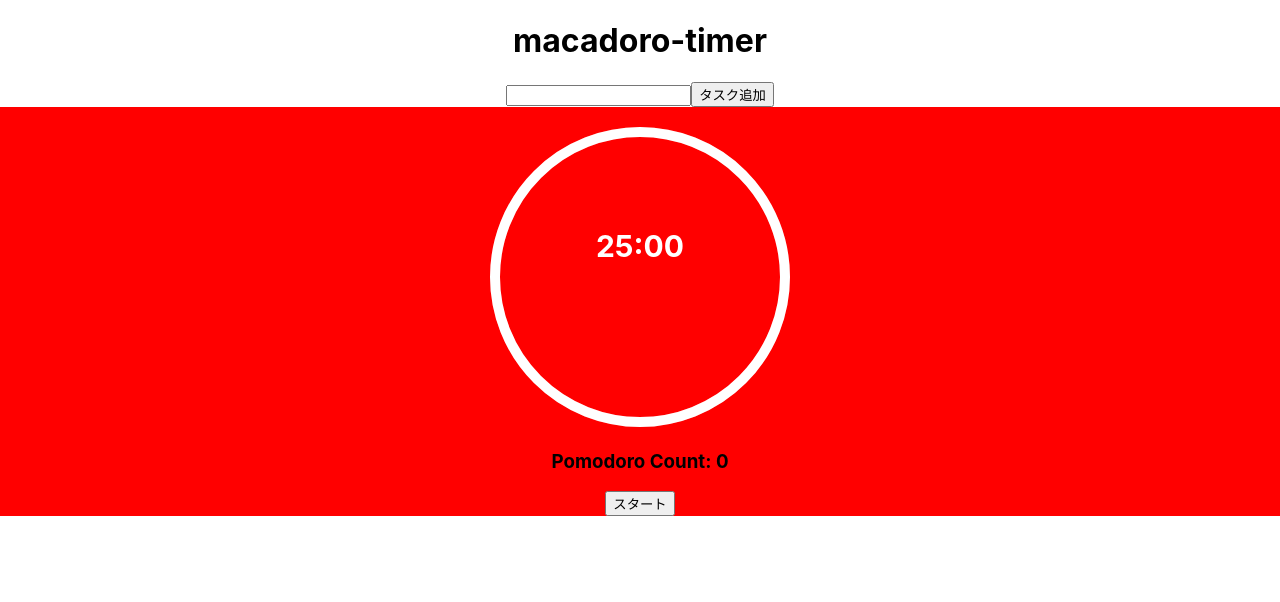
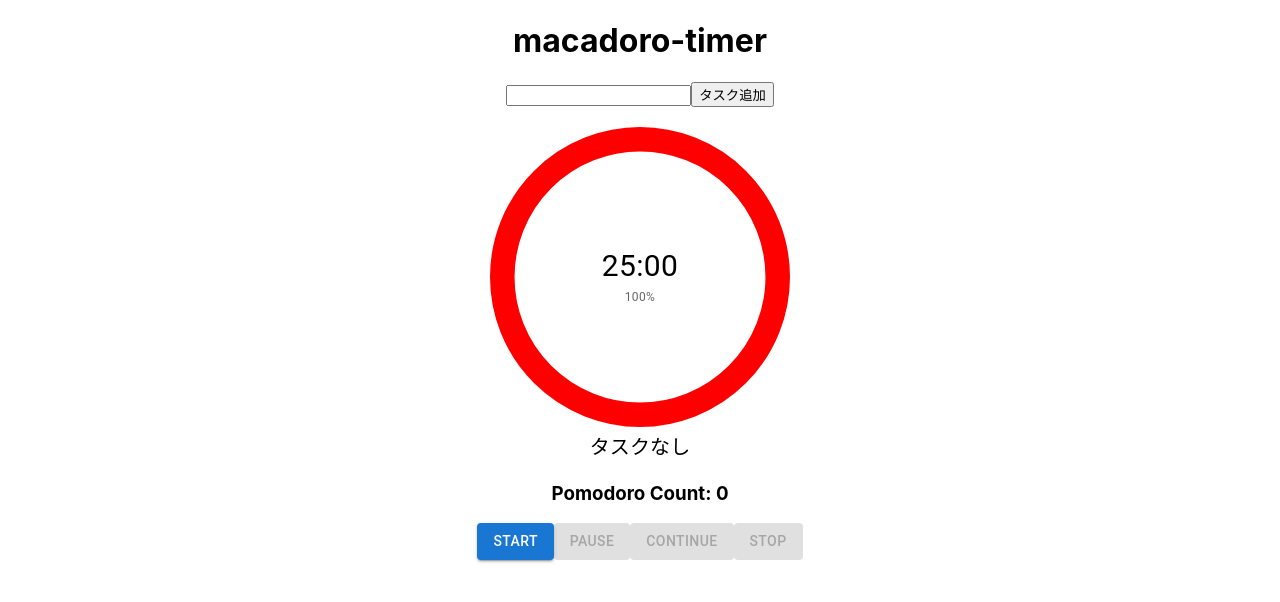
Before and after one commit to ryuimoto/macadoro-timer, a React (Create React App) app: page / in a window 1280 px wide. Shown: the top 602 px of the page. Built offline with nearby package versions, Linux system fonts and the light colour scheme.

Commit message:
MUIを導入

```diff
--- a/src/components/CircularProgress.js
+++ b/src/components/CircularProgress.js
@@ -1,4 +1,7 @@
 import React from "react";
+import { CircularProgress as MuiCircularProgress } from "@mui/material"; // 名前を変更してインポート
+import Typography from "@mui/material/Typography";
+import Box from "@mui/material/Box";
 
 const CircularProgress = ({size,progress,strokeWidth,circleOneStroke,circleTwoStroke,children,timeLeft,activeTask}) => {
     const center = size / 2;
@@ -51,7 +54,9 @@ const CircularProgress = ({size,progress,strokeWidth,circleOneStroke,circleTwoSt
             </text>
           )}
         </svg>
+
       );
+
 };
 
 export default CircularProgress;
--- /dev/null
+++ b/src/components/CircularProgressWithLabel.js
@@ -0,0 +1,35 @@
+import React from 'react';
+import CircularProgress from '@mui/material/CircularProgress';
+import Typography from '@mui/material/Typography';
+import Box from '@mui/material/Box';
+
+function CircularProgressWithLabel(props) {
+  return (
+      <Box position="relative" display="inline-flex">
+          <CircularProgress
+          variant="determinate" {...props}
+          style={{ color:'red' }}
+          size={300}
+          />
+          <Box
+              top={0}
+              left={0}
+              bottom={0}
+              right={0}
+              position="absolute"
+              display="flex"
+              alignItems="center"
+              justifyContent="center"
+              flexDirection="column"
+          >
+              <Typography
+              variant="body2"
+              fontSize={30}
+              >{props.label}</Typography>
+              <Typography variant="caption" component="div" color="textSecondary">{`${Math.round(props.value)}%`}</Typography>
+          </Box>
+      </Box>
+  );
+}
+
+export default CircularProgressWithLabel;
--- a/src/components/PomodoroTimer.js
+++ b/src/components/PomodoroTimer.js
@@ -1,20 +1,29 @@
 import React, { useState, useEffect } from "react";
-import CircularProgress from "./CircularProgress";
+import CircularProgressWithLabel from "./CircularProgressWithLabel";
+import Typography from '@mui/material/Typography';
+import Box from "@mui/material/Box";
+import { Button } from "@mui/material";
 
 function PomodoroTimer({ activeTask }) {
     const totalSeconds = 25 * 60;
+    const audio = new Audio('');
 
     const [secondsLeft, setSecondsLeft] = useState(() => {
         const savedSeconds = localStorage.getItem('secondsLeft');
         return savedSeconds !== null && !isNaN(savedSeconds) ? Number(savedSeconds) : 25 * 60;
     });
 
-    const [progress,setProgress] = useState((secondsLeft / totalSeconds) * 100);
+    const [progress, setProgress] = useState((secondsLeft / totalSeconds) * 100);
+
+    useEffect(() => {
+        setProgress((secondsLeft / totalSeconds) * 100);
+    }, [secondsLeft]);
 
     const [isActive, setIsActive] = useState(() => {
         const savedIsActive = localStorage.getItem('isActive');
         return savedIsActive ? savedIsActive === 'true' : false;
     });
+
     const [isPaused, setIsPaused] = useState(() =>
         localStorage.getItem('isPaused') === 'true');
     const [isWorking, setIsWorking] = useState(() =>
@@ -22,23 +31,28 @@ function PomodoroTimer({ activeTask }) {
     const [pomodoroCount, setPomodoroCount] = useState(() =>
         Number(localStorage.getItem('pomodoroCount')) || 0);
 
+
+
     useEffect(() => {
         const interval = setInterval(() => {
             if (isActive && !isPaused) {
-                if (secondsLeft > 0) {
-                    setSecondsLeft(prev => prev -1);
-                    localStorage.setItem('secondsLeft', secondsLeft - 1);
-                } else {
-                    setIsActive(false);
-                    setIsWorking(!isWorking);
-                    setSecondsLeft(isWorking ? 5 * 60 : 25 * 60);
-                    localStorage.setItem('isActive', false);
-                    localStorage.setItem('isWorking', !isWorking);
-                    if (isWorking) {
-                        setPomodoroCount(pomodoroCount + 1);
-                        localStorage.setItem('pomodoroCount', pomodoroCount + 1);
+                setSecondsLeft(prevSeconds => {
+                    if(prevSeconds > 0){
+                        localStorage.getItem('secondsLeft',prevSeconds - 1);
+                        return prevSeconds - 1;
+                    }else{
+                        setIsActive(false);
+                        setIsWorking(!isWorking);
+                        const newSeconds = isWorking ? 5 * 60 : 25 * 60;
+                        localStorage.setItem('isActive',false);
+                        localStorage.setItem('isWorking',!isWorking);
+                        if(isWorking){
+                            setPomodoroCount(pomodoroCount + 1);
+                            localStorage.setItem('pomodoroCount',pomodoroCount + 1);
+                        }
+                        return newSeconds;
                     }
-                }
+                });
             }
         }, 1000);
 
@@ -55,7 +69,7 @@ function PomodoroTimer({ activeTask }) {
 
     useEffect(() => {
         setProgress((secondsLeft / totalSeconds) * 100);
-    },[secondsLeft]);
+    },[secondsLeft,totalSeconds]);
 
     const handleStart = () => {
         setIsActive(true);
@@ -89,34 +103,25 @@ function PomodoroTimer({ activeTask }) {
         return `${minutes}:${seconds < 10 ? '0' : ''}${seconds}`;
     };
 
+    const timeLeft = formatTime();
+
     return (
-        <div style={{ backgroundColor: isWorking ? 'red' : 'lightblue' }}>
-             <br/>
-             <CircularProgress
-                size={300}
-                progress={progress}
-                strokeWidth={10}
-                circleOneStroke="#eee"
-                circleTwoStroke="#ffffff" // 色を変更して視認性を向上
-                timeLeft={formatTime(secondsLeft)}
-                activeTask={activeTask}
-            />
+        <Box
+            style={{
+                padding: 20,
+                backgroundColor: isActive && isWorking ? 'red' : 'transparent'
+            }}
+        >
+            <CircularProgressWithLabel value={progress} label={timeLeft} size={200} />
+            <Typography variant="h6" align="center">
+                {activeTask ? `${activeTask.text}を作業中` : "タスクなし"}
+            </Typography>
             <h3>Pomodoro Count: {pomodoroCount}</h3>
-            {!isActive ? (
-                <button onClick={handleStart}>スタート</button>
-            ) : (
-                <>
-                    {isPaused ? (
-                        <>
-                            <button onClick={handleContinue}>続ける</button>
-                            <button onClick={handleStop}>終了</button>
-                        </>
-                    ) : (
-                        <button onClick={handlePause}>一時停止</button>
-                    )}
-                </>
-            )}
-        </div>
+            <Button variant="contained" color="primary" onClick={handleStart}>Start</Button>
+            <Button variant="contained" color="secondary" onClick={handlePause} disabled={!isActive}>Pause</Button>
+            <Button variant="contained" color="success" onClick={handleContinue} disabled={!isPaused}>Continue</Button>
+            <Button variant="contained" color="error" onClick={handleStop} disabled={!isActive}>Stop</Button>
+        </Box>
     );
 }
 
```
Also changed, not shown: src/components/CustomCircularProgress.js (added, +62 -0 lines).
